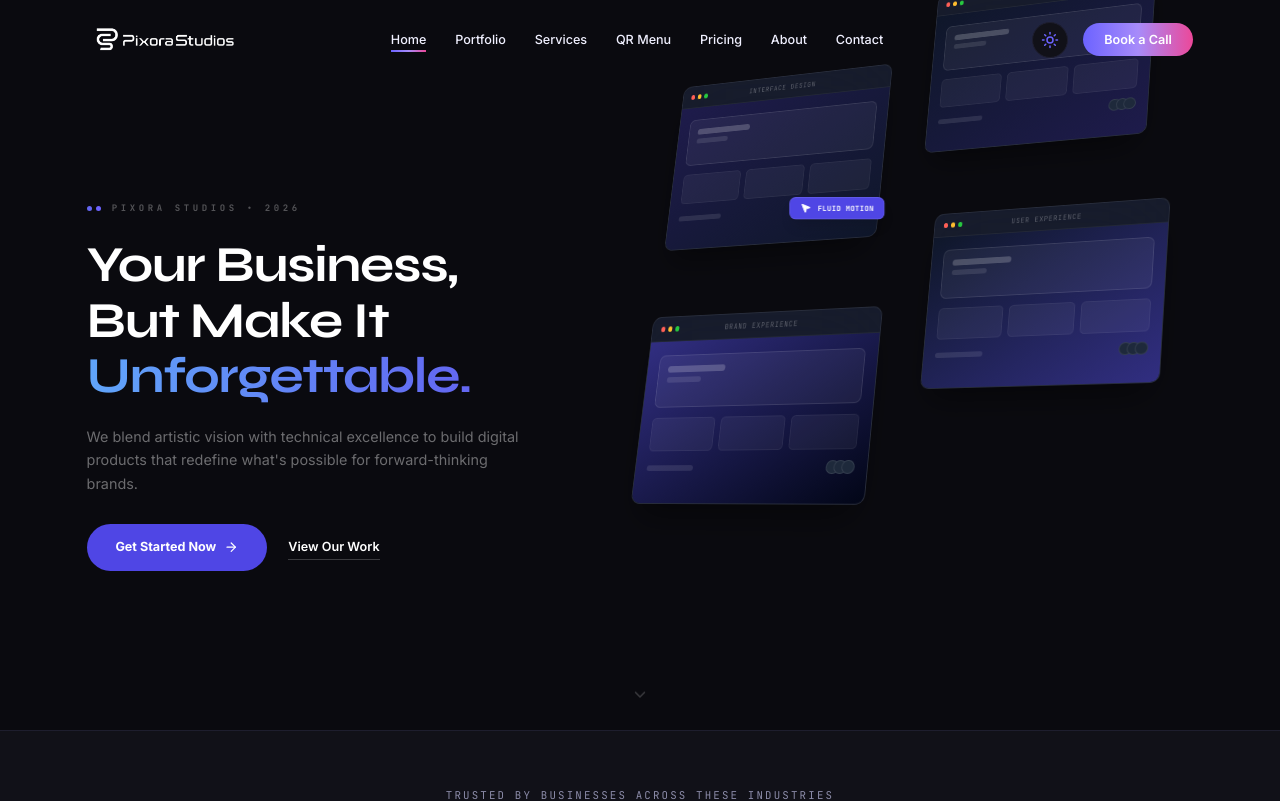
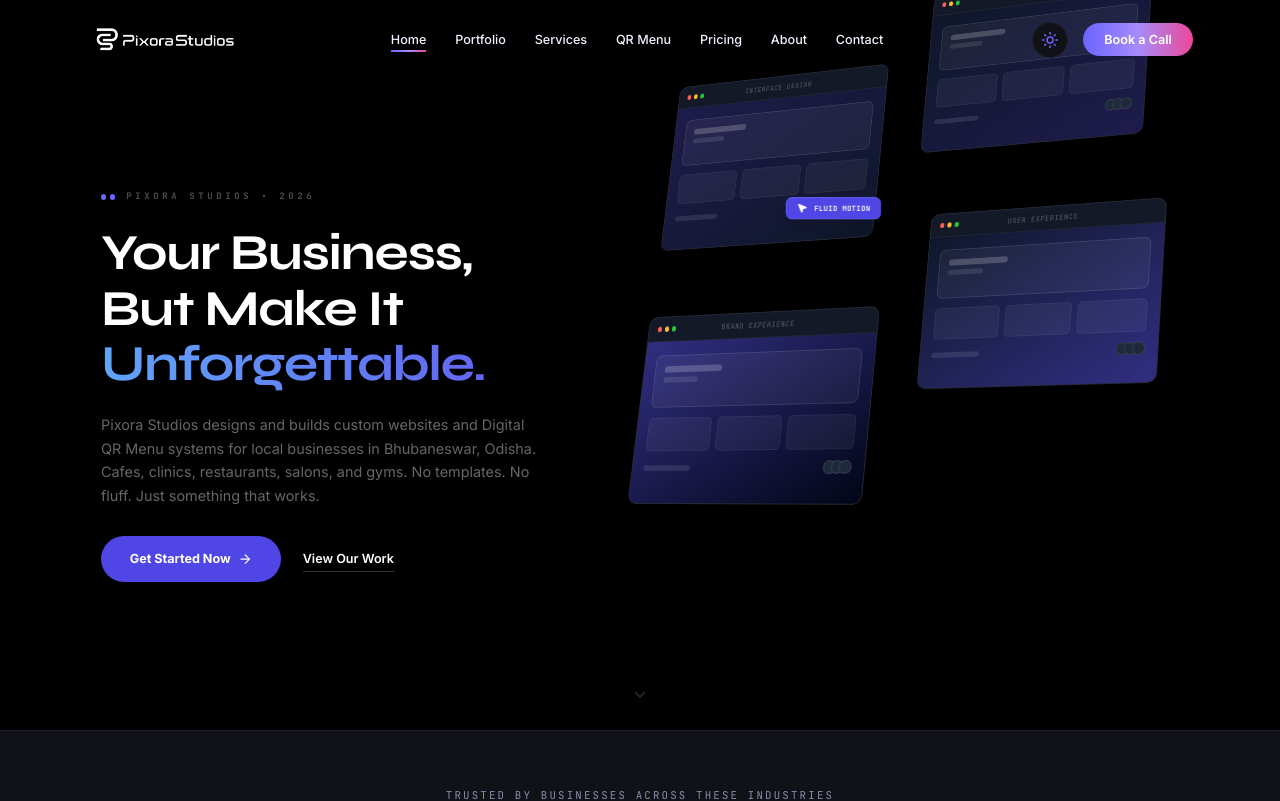
Before and after one commit to Pixora-Studios/Pixora-Studios-Portfolio, a Next.js app: page / in a window 1280 px wide. Shown: the top 801 px of the page. Built offline with nearby package versions, Linux system fonts and the light colour scheme.

Commit message:
hero section update

```diff
--- a/components/home/HeroSection.tsx
+++ b/components/home/HeroSection.tsx
@@ -113,14 +113,14 @@ export function HeroSection() {
   };
 
   return (
-    <section className="relative min-h-[90vh] flex items-center pt-24 pb-12 overflow-hidden bg-background-dark">
+    <section className="relative max-h-[100vh] flex items-center pt-24 pb-12 overflow-hidden bg-black">
       {/* Subtle Glows */}
       <div className="absolute inset-0 -z-10">
         <div className="absolute top-0 right-0 w-[40%] h-[40%] bg-indigo-500/5 rounded-full blur-[100px]" />
         <div className="absolute bottom-0 left-0 w-[30%] h-[30%] bg-primary-dark/5 rounded-full blur-[80px]" />
       </div>
 
-      <div className="container mx-auto px-6 grid lg:grid-cols-[1.2fr_0.8fr] gap-12 items-center">
+      <div className="container mx-auto px-10 grid lg:grid-cols-[1.2fr_0.8fr] gap-12 items-center">
         {/* Left Side Content */}
         <motion.div
           className="flex flex-col items-start z-10"
@@ -156,9 +156,7 @@ export function HeroSection() {
             variants={itemVariants}
             className="text-base text-white/40 max-w-[440px] mb-8 leading-relaxed font-body"
           >
-            We blend artistic vision with technical excellence to build
-            digital products that redefine what&apos;s possible for
-            forward-thinking brands.
+            Pixora Studios designs and builds custom websites and Digital QR Menu systems for local businesses in Bhubaneswar, Odisha. Cafes, clinics, restaurants, salons, and gyms. No templates. No fluff. Just something that works.
           </motion.p>
 
           <motion.div variants={itemVariants} className="flex flex-wrap items-center gap-6">
```
